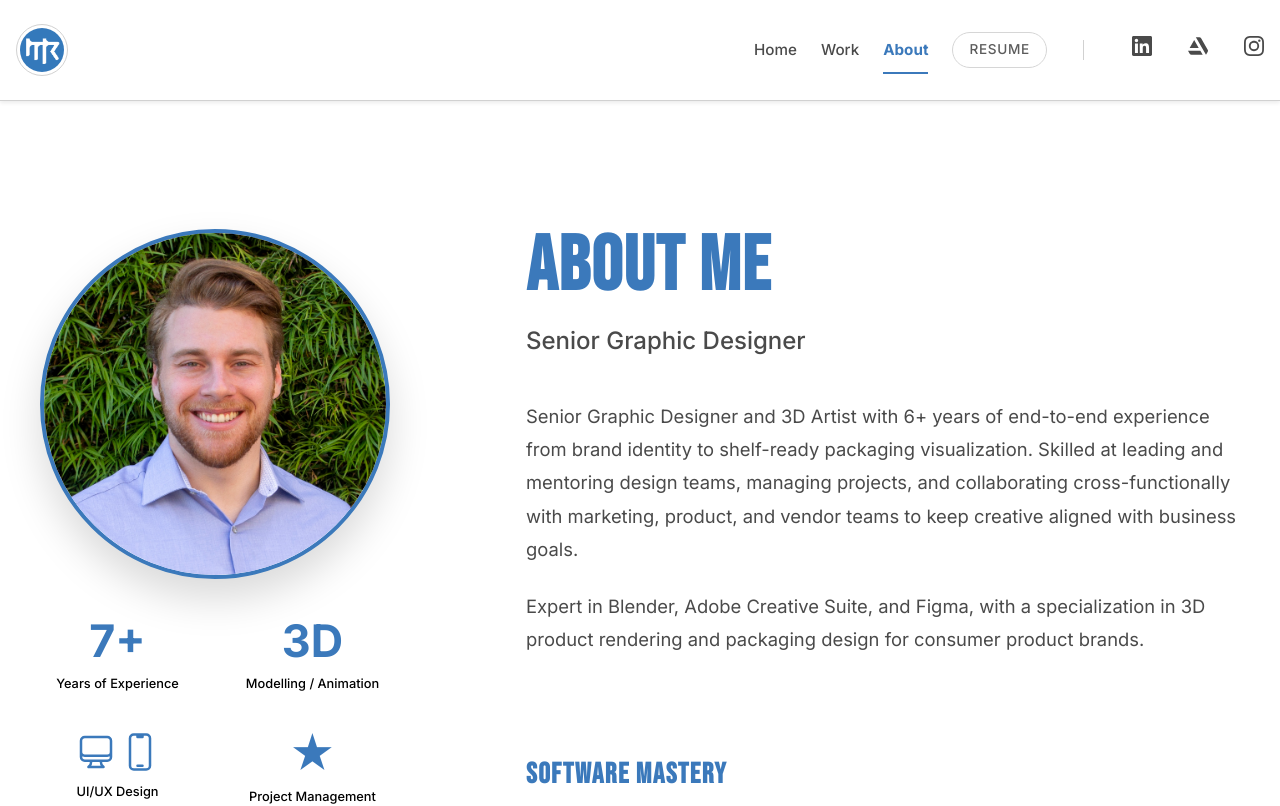
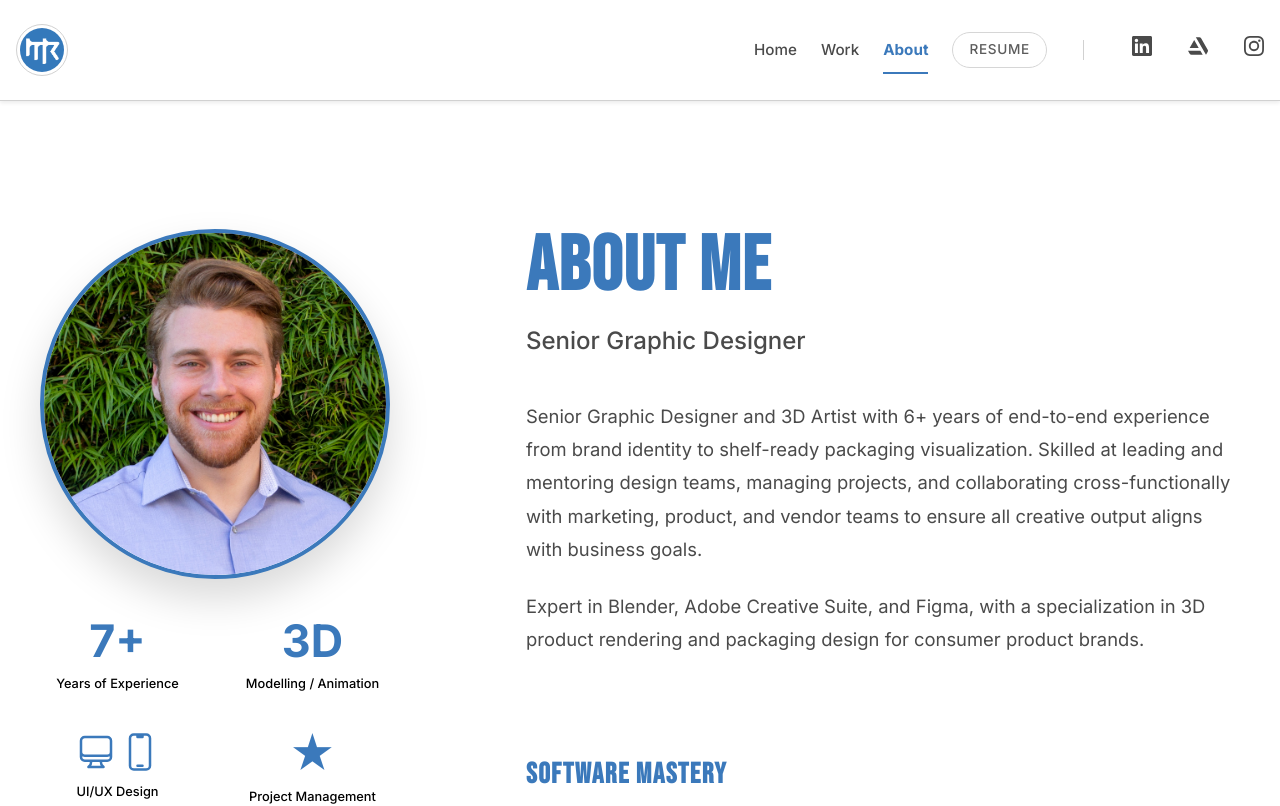
Before and after one commit to mriccidesigns/DesignPortfolio, a React (Vite) app: page /about in a window 1280 px wide. Shown: the top 806 px of the page. Built offline with nearby package versions, Linux system fonts and the light colour scheme.

Commit message:
Refine bio description in About.jsx
Updated bio text for clarity and alignment with business goals.

```diff
--- a/src/pages/About.jsx
+++ b/src/pages/About.jsx
@@ -48,10 +48,10 @@ const About = () => {
 
                     <div className={styles.bio}>
                         <p>
-                            Senior Graphic Designer and 3D Artist with 6+ years of end-to-end experience from brand identity to
-                            shelf-ready packaging visualization. Skilled at leading and mentoring design teams, managing projects, and
-                            collaborating cross-functionally with marketing, product, and vendor teams to keep creative aligned with
-                            business goals.
+                            Senior Graphic Designer and 3D Artist with 6+ years of end-to-end experience from brand identity
+                            to shelf-ready packaging visualization. Skilled at leading and mentoring design teams, managing projects,
+                            and collaborating cross-functionally with marketing, product, and vendor teams to ensure all creative output
+                            aligns with business goals.
                         </p>
                         <p>
                             Expert in Blender, Adobe Creative Suite, and Figma, with a specialization in 3D product
```
